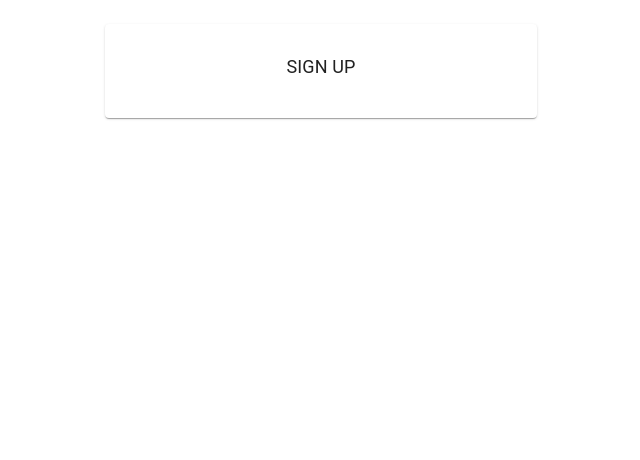
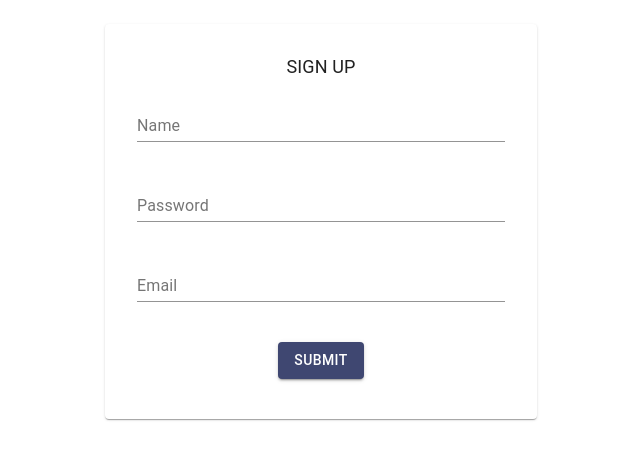
Before and after one commit to exdu1/SmartWeb-Repo, a React (Vite) app in the folder client/: page /signup in a window 1280 px wide. Shown: the top 460 px of the page, without its empty margins (319-959 px from the left). Built offline with nearby package versions, Linux system fonts and the light colour scheme.

Commit message:
Completed Signup frontend design

```diff
--- a/client/user/Signup.jsx
+++ b/client/user/Signup.jsx
@@ -1,6 +1,6 @@
 import React, { useState } from 'react';
 import { makeStyles } from '@material-ui/core/styles';
-import { Card, CardContent, Typography, TextField, CardActions, Button, Dialog, DialogTitle, DialogContent, DialogContentText, DialogActions } from '@material-ui/core';
+import { Card, CardContent, Avatar, Typography, TextField, CardActions, Button, Dialog, DialogTitle, DialogContent, DialogContentText, DialogActions } from '@material-ui/core';
 import { Link } from 'react-router-dom';
 import PropTypes from 'prop-types';
 // import { create } from './api-user'; -- wait to integrate backend operations
@@ -29,15 +29,27 @@ const useStyles = makeStyles(theme => ({
   },
 }));
 
+
 export default function Signup() {
   const classes = useStyles();
 
   // useState and event handlers
   const [values, setValues] = useState({
     name: '',
-    passowrd: '',
+    password: '',
     email: '',
   });
+
+  const [open, setOpen] = useState(false);
+
+  const handleChange = name => event => {
+    setValues({...values, [name]: event.target.value});
+  };
+
+  Signup.PropTypes = {
+    open: PropTypes.bool.isRequired,
+    handleClose: PropTypes.func.isRequired,
+  };
 
   // Frontend design
   return (
@@ -48,8 +60,40 @@ export default function Signup() {
             SIGN UP
           </Typography>
 
+          <TextField
+            id="name"
+            label="Name"
+            className={classes.textField}
+            value={values.name}
+            onChange={handleChange('name')}
+            margin="normal"
+          />
+
+          <TextField
+            id="password"
+            label="Password"
+            className={classes.textField}
+            value={values.password}
+            onChange={handleChange('password')}
+            type="password"
+            margin="normal"
+          />
+
+          <TextField
+            id="email"
+            label="Email"
+            className={classes.textField}
+            value={values.email}
+            onChange={handleChange('email')}
+            margin="normal"
+          />
         </CardContent>
-
+        <CardActions>
+          <Button color="primary" variant="contained"
+            className={classes.submit}>
+            SUBMIT
+          </Button>
+        </CardActions>
       </Card>
     </div>
   );
```
